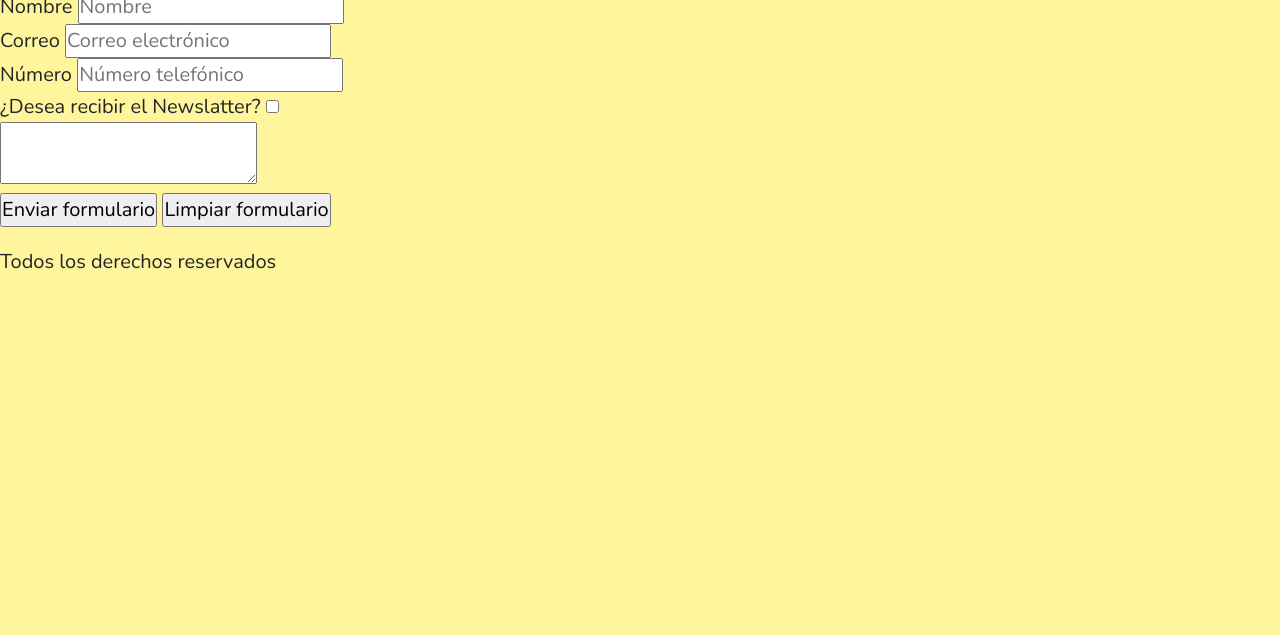
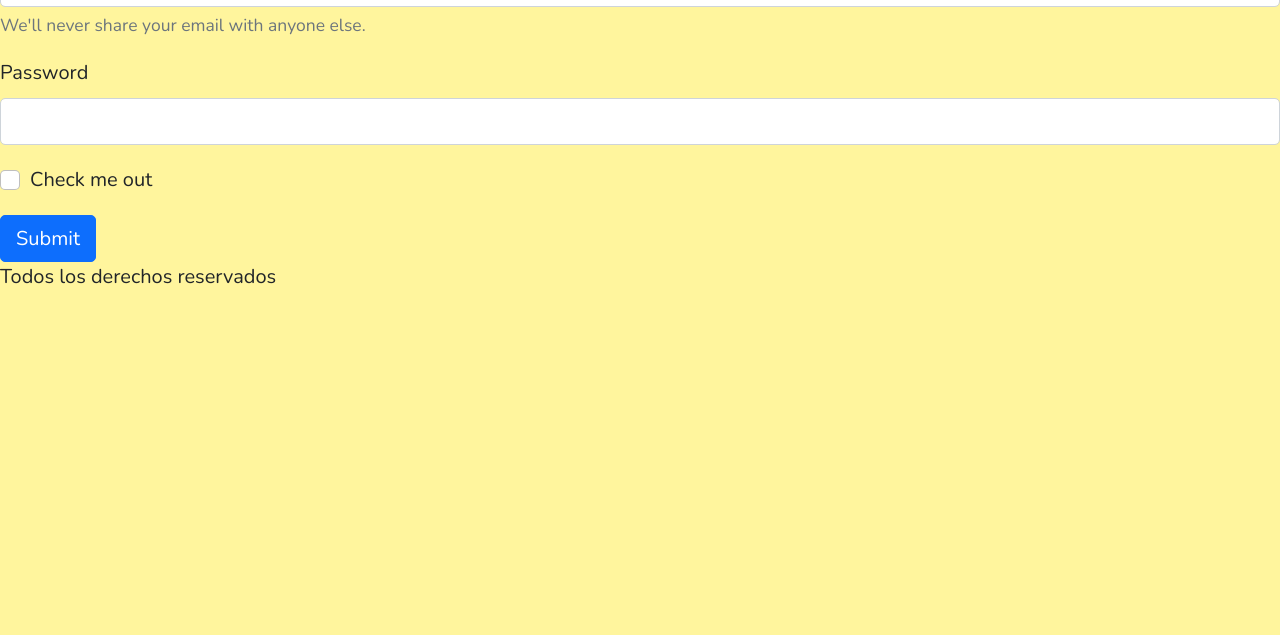
Before and after one commit to CIRKL0N3/gorillaz-page01, a plain HTML site: page paginas/contact.html in a window 1280 px wide. Shown: the part 165-800 px from the top of the page. Drawn offline with nearby package versions, Linux system fonts and the light colour scheme.

Commit message:
probando bootstrap con galeria y contacto

```diff
--- a/css/styles.css
+++ b/css/styles.css
@@ -81,7 +81,7 @@ body {
 
 .grid__item {
     display: flex;
-    align-items: center;
+    align-items: stretch;
     justify-content: center;
     background-color: #03afff;
     border-radius: 4px;
--- a/paginas/contact.html
+++ b/paginas/contact.html
@@ -23,37 +23,26 @@
                 <li><a href="discography.html">Discography</a></li>
             </ul>
         </nav>
-        <a href="contact.html" class="btn"><button>Contact</button></a>
+        <a href="contact.html" class="btn"><button>Sign</button></a>
     </header>
     <main>
         <!-- CONTENIDO DE LA PÁGINA -->
         <section>
-            <h1>Esta sección es el medio de contacto</h1>
             <form>
-                <div>
-                    <label for="Nombre">Nombre</label>
-                    <input placeholder="Nombre">
+                <div class="mb-3">
+                  <label for="exampleInputEmail1" class="form-label">Email address</label>
+                  <input type="email" class="form-control" id="exampleInputEmail1" aria-describedby="emailHelp">
+                  <div id="emailHelp" class="form-text">We'll never share your email with anyone else.</div>
                 </div>
-                <div>
-                    <label for="Correo">Correo</label>
-                    <input placeholder="Correo electrónico">
+                <div class="mb-3">
+                  <label for="exampleInputPassword1" class="form-label">Password</label>
+                  <input type="password" class="form-control" id="exampleInputPassword1">
                 </div>
-                <div>
-                    <label for="Número">Número</label>
-                    <input placeholder="Número telefónico">
+                <div class="mb-3 form-check">
+                  <input type="checkbox" class="form-check-input" id="exampleCheck1">
+                  <label class="form-check-label" for="exampleCheck1">Check me out</label>
                 </div>
-                <div>
-                    ¿Desea recibir el Newslatter? <input type="checkbox">
-                </div>
-                <div>
-                    <textarea>
-
-                    </textarea>
-                </div>
-                <p>
-                    <input type="submit" value="Enviar formulario">
-                    <input type="reset" value="Limpiar formulario">
-                </p>
+                <button type="submit" class="btn btn-primary">Submit</button>
             </form>
         </section>
     </main>
```
Also changed, not shown: paginas/gallery.html (+9 -10 lines), recursos/gorillaz-11.jpg (added), recursos/gorillaz-12.png (added), recursos/gorillaz-13.jpg (added).
